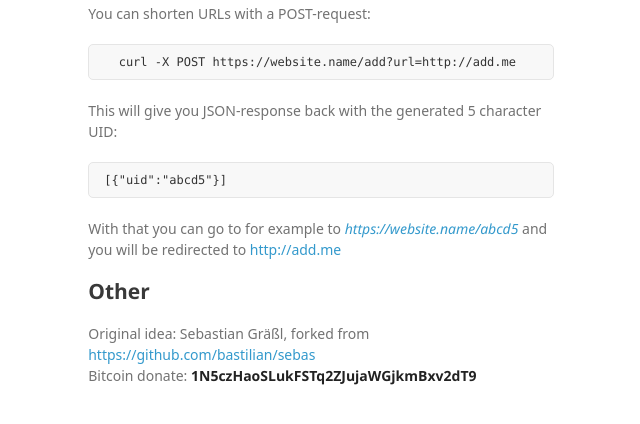
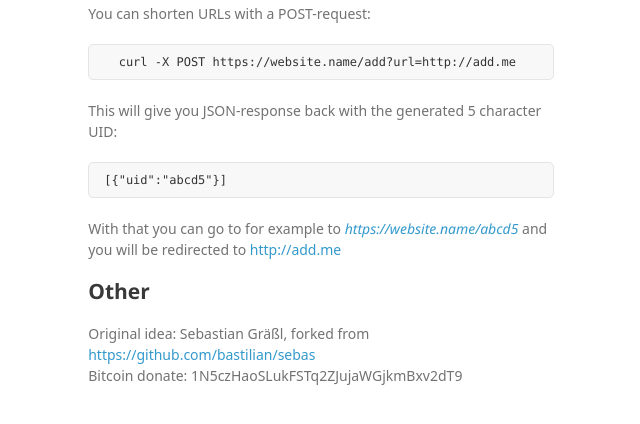
Before and after one commit to cryptofuture/urlhda, a plain HTML site: page index.html in a window 1280 px wide. Shown: the part 1736-2160 px from the top of the page, without its empty margins (319-959 px from the left). Drawn offline with Linux system fonts and the light colour scheme; a web font is replaced by a local one.

Commit message:
Update index.html

```diff
--- a/index.html
+++ b/index.html
@@ -112,7 +112,7 @@ Change host in <a href="https://raw.githubusercontent.com/cryptofuture/urlhda-an
 <a id="other" class="anchor" href="#other" aria-hidden="true"><span aria-hidden="true" class="octicon octicon-link"></span></a>Other</h2>
 
 <p>Original idea: Sebastian Gräßl, forked from <a href="https://github.com/bastilian/sebas">https://github.com/bastilian/sebas</a><br>
-Bitcoin donate: <strong>1N5czHaoSLukFSTq2ZJujaWGjkmBxv2dT9</strong></p>
+Bitcoin donate: 1N5czHaoSLukFSTq2ZJujaWGjkmBxv2dT9</p>
       </section>
     </div>
     <script src="javascripts/scale.fix.js"></script>
```
